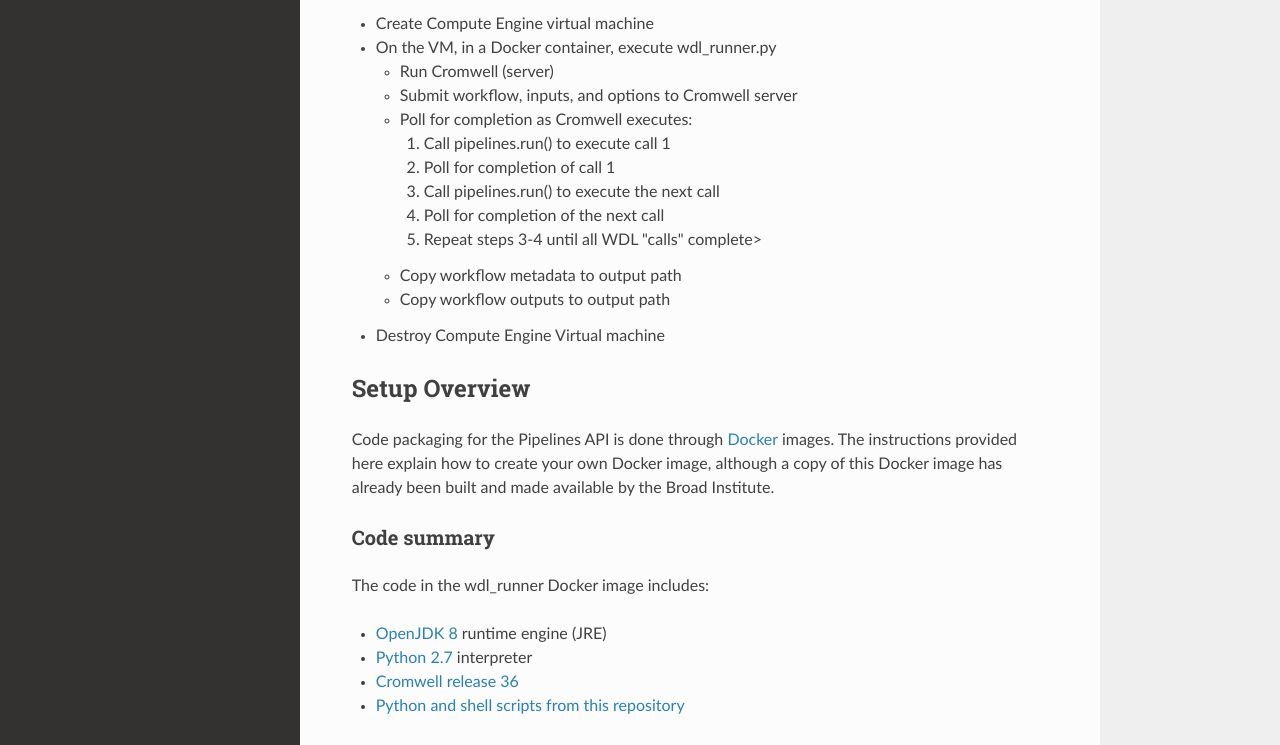
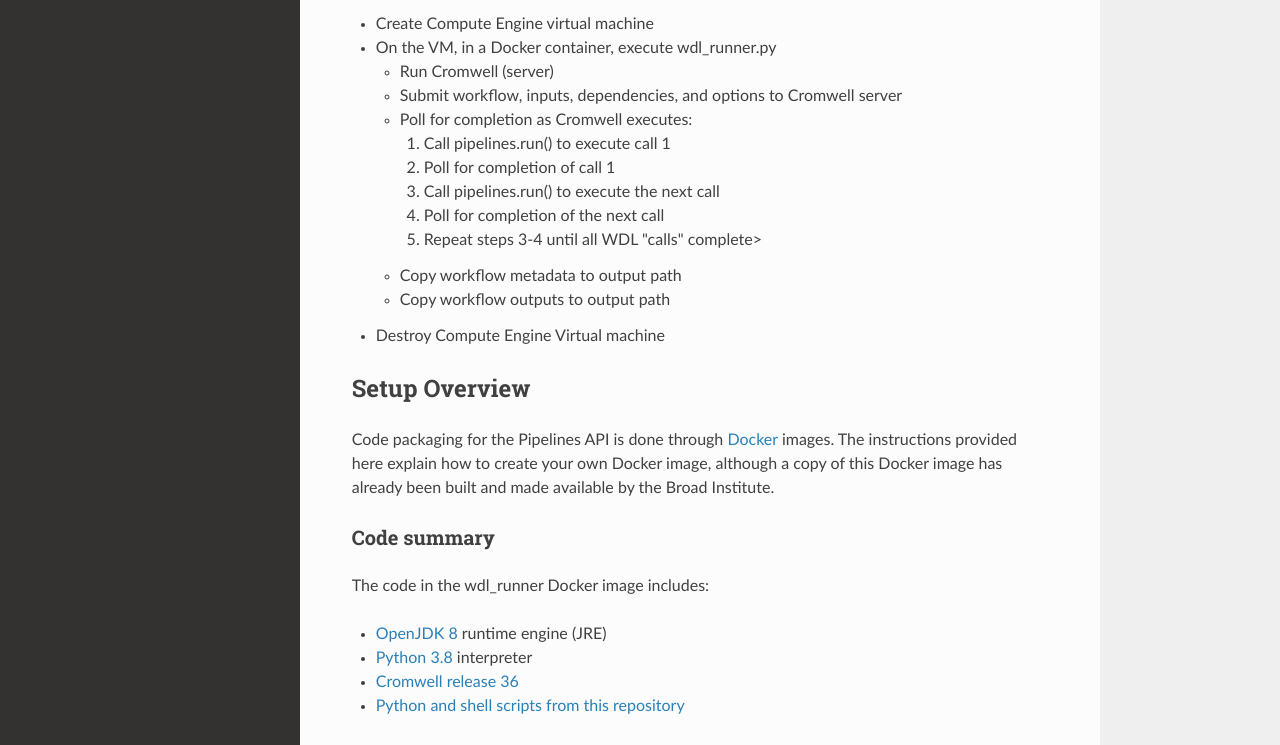
Before and after one commit to broadinstitute/wdl-runner, an MkDocs documentation site: the page built from docs/GettingStarted/TutorialOverview.md, in a window 1280 px wide and 1400 px high, scrolled down 627 px. Shown: the part 353-1098 px from the top of the window. Built offline with MkDocs 1.6.1, drawn with Linux system fonts in a browser that asks for light colours; nearby versions of some CDN libraries; old or Windows-style settings are respelled for this version of MkDocs.

Commit message:
Update TutorialOverview.md

```diff
--- a/docs/GettingStarted/TutorialOverview.md
+++ b/docs/GettingStarted/TutorialOverview.md
@@ -38,7 +38,7 @@ Execution of a running Pipeline proceeds as:
 * Create Compute Engine virtual machine
 * On the VM, in a Docker container, execute wdl_runner.py
     * Run Cromwell (server)
-    * Submit workflow, inputs, and options to Cromwell server
+    * Submit workflow, inputs, dependencies, and options to Cromwell server
     * Poll for completion as Cromwell executes:
         1. Call pipelines.run() to execute call 1
         2. Poll for completion of call 1
@@ -62,7 +62,7 @@ the Broad Institute.
 The code in the wdl_runner Docker image includes:
 
 * [OpenJDK 8](http://openjdk.java.net/projects/jdk8/) runtime engine (JRE)
-* [Python 2.7](https://www.python.org/download/releases/2.7/) interpreter
+* [Python 3.8](https://www.python.org/downloads/release/python-387/) interpreter
 * [Cromwell release 36](https://github.com/broadinstitute/cromwell/releases/tag/36)
 * [Python and shell scripts from this repository](.)
 
```
